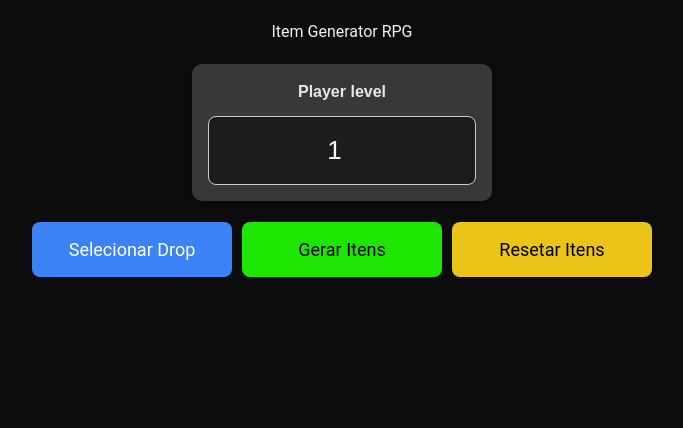
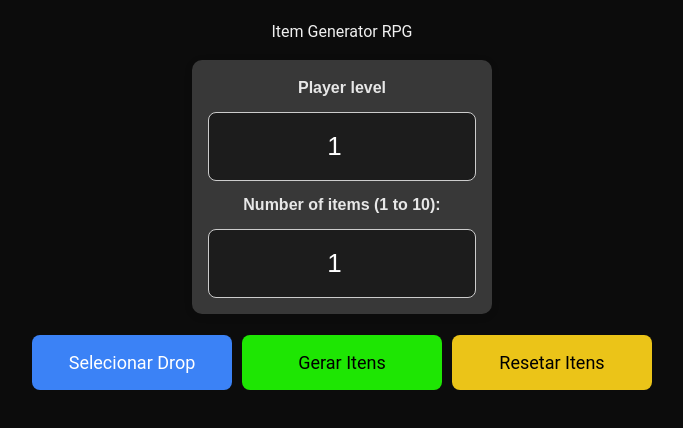
Before and after one commit to Luanrma/rpkage, a Next.js app: page / in a window 1280 px wide. Shown: the top 428 px of the page, without its empty margins (298-981 px from the left). Built offline with nearby package versions, Linux system fonts and the light colour scheme.

Commit message:
Creating Generate Random Items by number and reset Items

```diff
--- a/src/app/components/Button/index.tsx
+++ b/src/app/components/Button/index.tsx
@@ -17,4 +17,9 @@ export const Button = styled.button<ButtonProps>`
   font-size: 18px;
   cursor: pointer;
   transition: 0.3s;
+
+  @media (max-width: 480px) {
+    padding: 0.8rem 1.2rem;
+    font-size: 1rem;
+  }
 `;
--- a/src/app/components/DropDownButton/index.tsx
+++ b/src/app/components/DropDownButton/index.tsx
@@ -38,7 +38,7 @@ interface DropDownButtonProps {
 	onSelectItemType: (type: ItemType) => void;
 }
 
-export default function DropDownButton({ onSelectItemType  }: DropDownButtonProps) {
+export default function DropDownButton({ onSelectItemType }: DropDownButtonProps) {
 	const [isOpen, setIsOpen] = useState(false);
 
 	return (
@@ -57,7 +57,7 @@ export default function DropDownButton({ onSelectItemType  }: DropDownButtonProp
 						<Button
 							key={index}
 							onMouseDown={(e) => {
-								e.preventDefault(); // evita fechar o menu
+								e.preventDefault();
 								onSelectItemType(button.type);
 							}}
 							$backgroundColor="#3b82f6"
--- a/src/app/components/ItemCard/index.tsx
+++ b/src/app/components/ItemCard/index.tsx
@@ -4,14 +4,28 @@ import { InterfaceItemGenerator } from '@/engine/ItemGenerators/Interfaces/ItemG
 import styled from 'styled-components';
 
 const Card = styled.div`
-    background-color: #262626;
-    border: 1px solid #444;
-    border-radius: 10px;
-    padding: 16px;
-    margin: 12px 0;
-    box-shadow: 0 4px 10px rgba(0, 0, 0, 0.5);
-    color: #fff;
+    font-family: 'Roboto', sans-serif;
+    font-size: 1rem;
+    background: #1e1e1e;
+    border: 1px solid rgb(97, 97, 97);
+    border-radius: 12px;
+    padding: 1.2rem;
+    width: 25rem;
     text-align: left;
+    box-shadow: 0 0 10px rgba(0,0,0,0.6);
+    overflow-wrap: break-word;
+    word-wrap: break-word;
+    hyphens: auto;
+
+    ul {
+        padding-left: 1rem;
+        margin: 0.5rem 0 0;
+        list-style-type: disc;
+    }
+
+    ul li {
+        margin-bottom: 0.4rem;
+    }
 
     .rarity-common {
         color: #a0a0a0;
@@ -41,6 +55,11 @@ const Card = styled.div`
         margin-bottom: 8px;
         letter-spacing: 0.5px;
     }
+
+    @media (max-width: 480px) {
+        width: 100%;
+        padding: 1rem;
+    }
 `;
 
 export default function ItemCard({ type, rarity, model, options }: InterfaceItemGenerator ) {
--- a/src/app/components/ItemGeneratorContainer/index.tsx
+++ b/src/app/components/ItemGeneratorContainer/index.tsx
@@ -7,45 +7,67 @@ import { useState } from "react";
 import { Button } from "../Button";
 import { InterfaceItemGenerator } from "@/engine/ItemGenerators/Interfaces/ItemGenerator";
 import ItemCard from "../ItemCard";
-import itemGenerator, { ItemType } from "@/engine/ItemGenerators/itemGeneratorFactory";
+import itemGeneratorFactory, { ItemType } from "@/engine/ItemGenerators/itemGeneratorFactory";
+import { itemGeneratorRandom } from "@/engine/ItemGenerators/itemGeneratorRandom";
 
 const ItemGeneratorContainerStyle = styled.div`
-  max-width: 800px;
+  max-width: 1000px;
   margin: 0 auto;
   text-align: center;
 
   h1 {
-    margin-bottom: 20px;
+    margin-bottom: 1rem;
+  }
+
+  .items-drop {
+    display: flex;
+    flex-wrap: wrap;
+    gap: 12px;
+    justify-content: center;
   }
 `;
 
 export default function ItemGeneratorContainer({ children }: { children: React.ReactNode }) {
-  const [level, setLevel] = useState(1);
-  const [lastDroppedItem, setLastDroppedItem] = useState<InterfaceItemGenerator | null>(null);
+  const [playerLevel, setPlayerLevel] = useState(1);
+  const [droppedItems, setDroppedItems] = useState<InterfaceItemGenerator[]>([]);
+  const [itemCount, setItemCount] = useState(1);
 
   const handleSelectItemType = (type: ItemType) => {
-    const result = itemGenerator.generateItem(type, level);
-    setLastDroppedItem(result);
+    const result = itemGeneratorFactory.generateItem(type, playerLevel);
+    setDroppedItems((prevItems) => [...prevItems, result]);
   };
+
+  const handleGenerateRandomItems = () => {
+    const newItems: InterfaceItemGenerator[] = [];
+
+    for (let i = 0; i < itemCount; i++) {
+      const generated = itemGeneratorRandom(playerLevel);
+      newItems.push(generated);
+    }
+
+    setDroppedItems((prev) => [...prev, ...newItems]);
+  };
+
+  const handleResetItems = () => setDroppedItems([])
 
   return (
     <ItemGeneratorContainerStyle>
       <h1>Item Generator RPG</h1>
-      <PlayerInfo onLevelChange={setLevel} />
+      <PlayerInfo onLevelChange={setPlayerLevel} onItemCountChange={setItemCount} />
       <DropDownButton onSelectItemType={handleSelectItemType}/>
-      <Button $backgroundColor="#1ee603" $textColor="#000"> Gerar Itens </Button>
-      <Button $backgroundColor="#ebc418" $textColor="#000"> Resetar Itens </Button>
-      {lastDroppedItem && (
-        <div>
-          <h3>Último item dropado:</h3>
+      <Button $backgroundColor="#1ee603" $textColor="#000" onClick={handleGenerateRandomItems}> Gerar Itens </Button>
+      <Button $backgroundColor="#ebc418" $textColor="#000" onClick={handleResetItems}> Resetar Itens </Button>
+      <div className="items-drop">
+        {droppedItems.map((item, index) => (
           <ItemCard
-            type={lastDroppedItem.type}
-            rarity={lastDroppedItem.rarity}
-            model={lastDroppedItem.model}
-            options={lastDroppedItem.options}
+              key={index}
+              type={item.type}
+              rarity={item.rarity}
+              model={item.model}
+              options={item.options}
           />
-        </div>
-      )}
+        ))}
+      </div>
       {children}
     </ItemGeneratorContainerStyle>
   );
--- a/src/app/components/PlayerInfo/index.tsx
+++ b/src/app/components/PlayerInfo/index.tsx
@@ -1,3 +1,4 @@
+import { useState } from "react";
 import styled from "styled-components";
 
 const PlayerInfoStyle = styled.div`
@@ -36,13 +37,38 @@ const PlayerInfoStyle = styled.div`
     box-shadow: 0 0 5px rgba(92, 124, 250, 0.4);
     outline: none;
   }
+
+  @media (max-width: 480px) {
+    max-width: 90%;
+    padding: 12px;
+
+    input[type="number"] {
+      font-size: 1.5rem;
+      padding: .5rem;
+    }
 `;
 
 interface PlayerInfoProps {
     onLevelChange: (level: number) => void;
+    onItemCountChange: (count: number) => void;
 }
 
-export default function PlayerInfo({ onLevelChange }: PlayerInfoProps) {
+export default function PlayerInfo({ onLevelChange, onItemCountChange }: PlayerInfoProps) {
+  const [level, setLevel] = useState(1);
+  const [itemCount, setItemCount] = useState(1);
+
+  const handleLevelChange = (e: React.ChangeEvent<HTMLInputElement>) => {
+    const newLevel = parseInt(e.target.value, 10);
+    setLevel(newLevel);
+    onLevelChange(newLevel);
+  };
+
+  const handleItemCountChange = (e: React.ChangeEvent<HTMLInputElement>) => {
+    const count = parseInt(e.target.value, 10);
+    setItemCount(count);
+    onItemCountChange(count);
+  };
+
   return (
       <PlayerInfoStyle>
           <label htmlFor="playerLevel">Player level</label>
@@ -51,8 +77,17 @@ export default function PlayerInfo({ onLevelChange }: PlayerInfoProps) {
               id="playerLevel"
               min="1"
               max="60"
-                defaultValue="1"
-                onChange={(e) => onLevelChange(parseInt(e.target.value, 10))}
+              value={level}
+              onChange={handleLevelChange}
+          />
+          <label id="itemCountLabel" htmlFor="itemCount">Number of items (1 to 10): </label>
+          <input
+            type="number"
+            id="itemCount"
+            min="1"
+            max="10"
+            value={itemCount}
+            onChange={handleItemCountChange}
           />
       </PlayerInfoStyle>
   );
--- a/src/engine/ItemGenerators/itemGeneratorFactory.tsx
+++ b/src/engine/ItemGenerators/itemGeneratorFactory.tsx
@@ -9,8 +9,8 @@ import { specialItemGenerator } from "./specialItemGenerator";
 export type ItemType = "armor" | "weapon" | "orb" | "potion" | "special_item" | "brics";
 
 export default {
-    generateItem: function (type: ItemType, playerLevel: number): InterfaceItemGenerator | null {
-        const generators: Record<ItemType, () => InterfaceItemGenerator | null> = {
+    generateItem: function (type: ItemType, playerLevel: number): InterfaceItemGenerator {
+        const generators: Record<ItemType, () => InterfaceItemGenerator> = {
             armor: () => armorGenerator(playerLevel),
             weapon: () => weaponGenerator(playerLevel),
             orb: () => orbGenerator(),
@@ -19,12 +19,6 @@ export default {
             brics: () => bricsGenerator(playerLevel),
         };
 
-        const generator = generators[type];
-        if (!generator) {
-            alert(`Error! Item type: ${type} unknown`);
-            return null;
-        }
-
-        return generator();
+        return generators[type]();
     }
 }
--- /dev/null
+++ b/src/engine/ItemGenerators/itemGeneratorRandom.tsx
@@ -0,0 +1,27 @@
+import { generateRandomNumberWithMinAndMaxRange } from "../utils/utils";
+import { InterfaceItemGenerator } from "./Interfaces/ItemGenerator";
+import itemGeneratorFactory, { ItemType } from "./itemGeneratorFactory";
+
+interface ItemDrops {
+    range:Array<number>
+    type: ItemType
+}
+
+export const itemGeneratorRandom = (playerLevel: number): InterfaceItemGenerator => {
+    const roll = generateRandomNumberWithMinAndMaxRange(1, 100);
+
+    const itemType = itemDrops.find(
+        itemDrop => roll >= itemDrop.range[0] && roll <= itemDrop.range[1]
+    ) as ItemDrops;
+
+    return itemGeneratorFactory.generateItem(itemType.type, playerLevel);
+}
+
+const itemDrops = [
+    { range: [1, 18],   type: 'brics' },
+    { range: [19, 37],  type: 'potion' },
+    { range: [38, 55],  type: 'armor' },
+    { range: [56, 73],  type: 'weapon' },
+    { range: [74, 88],  type: 'orb' },
+    { range: [89, 100], type: 'special_item' },
+];
```
Lines whose indentation alone changed are shown as unchanged.
